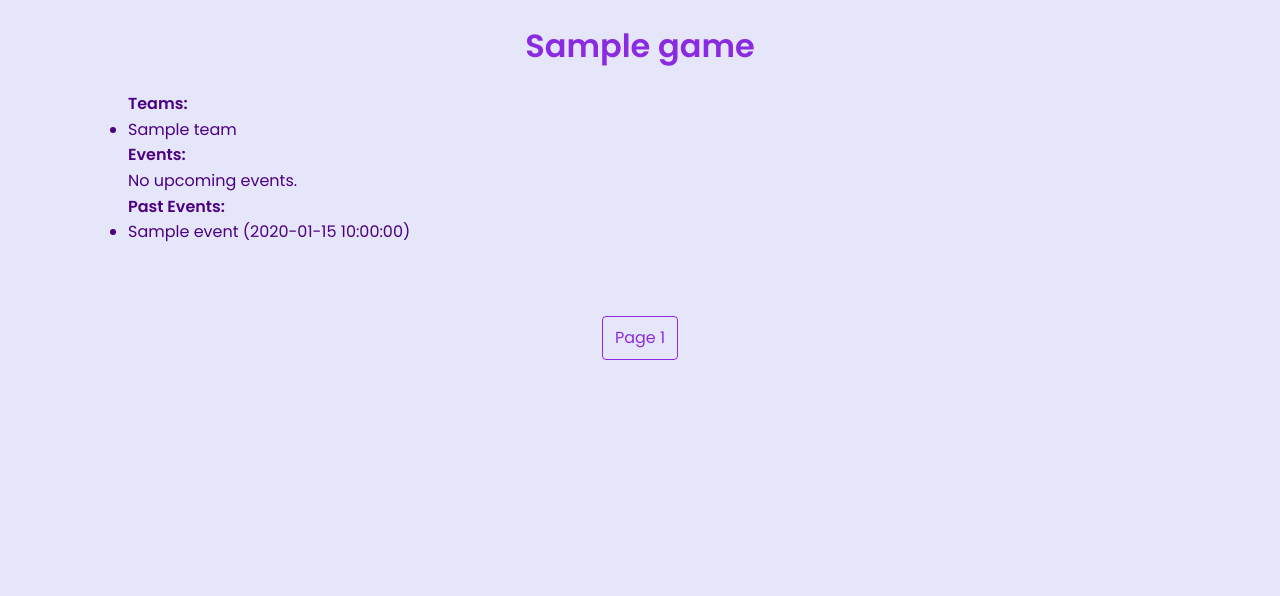
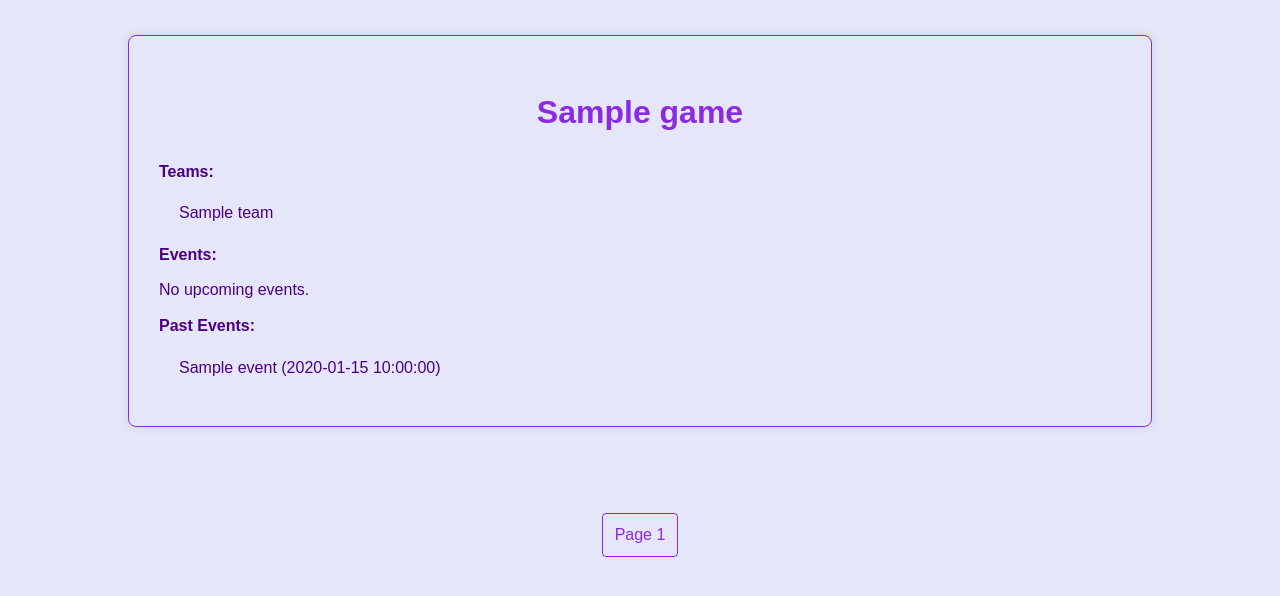
Before and after one commit to sarahlauras/fsp, a PHP site: page /gamedetail_index.php in a window 1280 px wide. Shown: the top 596 px of the page. Run offline with PHP 8.4, Linux system fonts and the light colour scheme; tables that the repository leaves empty or names only in its code hold one stand-in row (values such as "Sample post").

Commit message:
Revert "style awal"
This reverts commit 1f8238812c4640786945615e1a0bbdb31dad439b.

```diff
--- a/style.css
+++ b/style.css
@@ -1,10 +1,4 @@
-@import url('https://fonts.googleapis.com/css2?family=Poppins:wght@300;400;600&display=swap');
-
-* {
-    margin: 0;
-    padding: 0;
-    box-sizing: border-box;
-}
+/* style.css */
 
 body {
     font-family: 'Poppins', sans-serif;
@@ -23,35 +17,36 @@ h1 {
     font-weight: 600;
 }
 
-table {
-    width: 100%;
-    border-collapse: collapse;
-    margin-bottom: 20px;
-    background-color: #D8BFD8;
-    border-radius: 8px;
-    overflow: hidden;
+.game-container {
+    display: flex;
+    flex-wrap: wrap;
+    gap: 20px; /* memberikan jarak antar card */
 }
 
-td {
-    padding: 12px;
-    text-align: left;
-    border-bottom: 1px solid #9370DB;
+.game-card {
+    border: 1px solid #8A2BE2;
+    padding: 15px;
+    margin: 15px 0;
+    border-radius: 8px;
+    box-shadow: 0 0 10px rgba(0, 0, 0, 0.1);
+    flex: 1 1 calc(33.333% - 20px); /* memastikan card tidak terlalu lebar */
+    box-sizing: border-box;
 }
 
-th {
-    background-color: #8A2BE2;
-    color: white;
-    font-weight: 600;
-    text-align: center;
-    padding: 12px;
+.game-card-content {
+    padding: 15px; /* memberikan padding pada konten card */
 }
 
-tr:nth-child(even) {
-    background-color: #DDA0DD;
+ul {
+    padding-left: 20px;
 }
 
-tr:hover {
-    background-color: #C3B1E1;
+li {
+    list-style-type: none;
+}
+
+p {
+    margin: 10px 0;
 }
 
 a {
@@ -65,7 +60,6 @@ a {
 a:hover {
     color: #9370DB;
 }
-
 
 .pagination {
     text-align: center;
@@ -91,26 +85,3 @@ a:hover {
     color: #FF69B4;
     padding: 8px 12px;
 }
-
-
-footer {
-    text-align: center;
-    margin-top: 20px;
-    color: #6A5ACD;
-    font-size: 0.9rem;
-}
-
-
-a.button {
-    display: inline-block;
-    padding: 10px 20px;
-    background-color: #8A2BE2;
-    color: white;
-    border-radius: 4px;
-    margin-top: 10px;
-    transition: background-color 0.3s ease;
-}
-
-a.button:hover {
-    background-color: #6A5ACD;
-}
```
